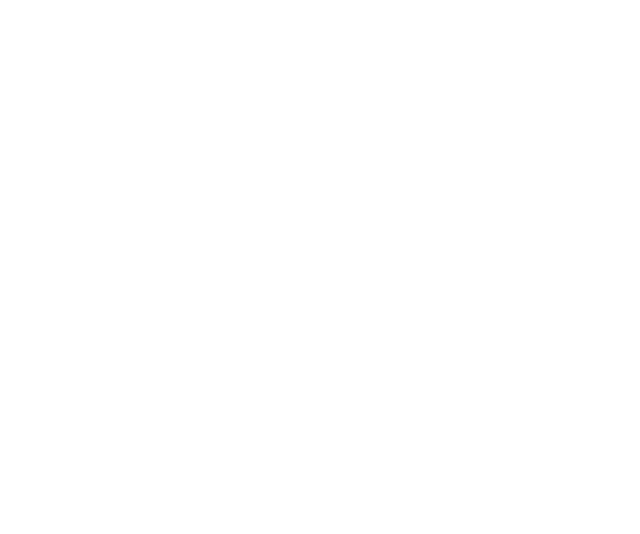
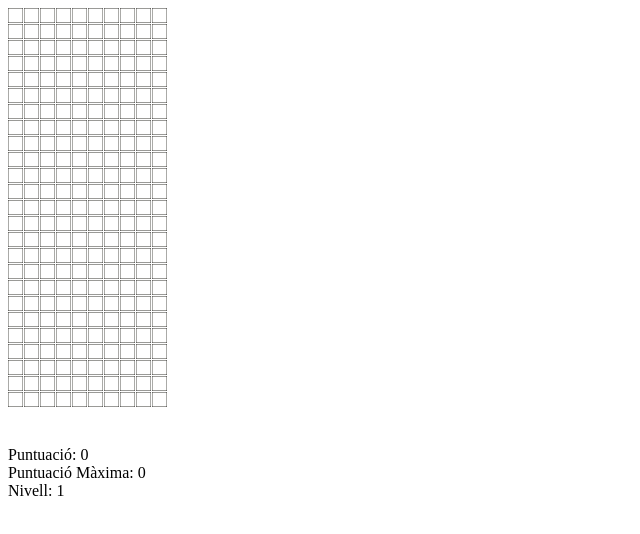
Before and after one commit to aalexal/2DAW_M06_UF2_PracticaTetris, a website: page public_html/index.html in a window 1280 px wide. Shown: the whole page, without its empty margins (0-640 px from the left). Drawn offline with Linux system fonts and the light colour scheme.

Commit message:
tasca 3 acabada. tasca 4 en proces.

```diff
--- a/public_html/codi.js
+++ b/public_html/codi.js
@@ -5,10 +5,9 @@ var Joc = {
     pesaVigent: [],
     pesaSeguent: [],
     comptadorPeces: [i = 0, j = 0, l = 0, o = 0, s = 0, t = 0, z = 0],
-    interval: 1000,
+    interval: 100,
     nivell: 0,
     espai: new Array(),
-
     //Funció que inicialitza el joc
     iniJoc: function () {
         this.puntJugador = 0;
@@ -18,41 +17,78 @@ var Joc = {
         }
         this.pesaVigent = GeneraPesaAleatoria();
         this.calcPesaSeg();
+        this.mostraEspai();
+        this.mostraPuntuacions();
     },
     mostraPuntuacions: function () {
-        document.write("<br>Puntuació: " + this.puntJugador);
-        document.write("<br>Puntuació Màxima: " + this.puntMaxJugador);
-        document.write("<br>Nivell: " + this.nivell);
+        document.getElementById("puntuacions").innerHTML = ("<br>Puntuació: " +
+                Joc.puntJugador + "<br>Puntuació Màxima: " + Joc.puntMaxJugador +
+                "<br>Nivell: " + Joc.nivell);
     },
     //Funció encarregada de mostrar l'espai(mapa, puntuacions i nivell)
     mostraEspai: function () {
+        var canvas = document.getElementById("mapa");
+        var context = canvas.getContext("2d");
+        var img;
         for (var i = 0; i < this.espai.length; i++) {
-            document.write(this.espai[i] + "<br>");
+            for (var j = 0; j < this.espai[i].length; j++) {
+                if (this.espai[i][j] === 0) {
+                    img = document.getElementById("blanc");
+                }
+                if (this.espai[i][j] === "i") {
+                    img = document.getElementById("blau");
+                }
+                if (this.espai[i][j] === "j") {
+                    img = document.getElementById("rosa");
+                }
+                if (this.espai[i][j] === "l") {
+                    img = document.getElementById("taronja");
+                }
+                if (this.espai[i][j] === "o") {
+                    img = document.getElementById("lila");
+                }
+                if (this.espai[i][j] === "s") {
+                    img = document.getElementById("vermell");
+                }
+                if (this.espai[i][j] === "t") {
+                    img = document.getElementById("verd");
+                }
+                if (this.espai[i][j] === "z") {
+                    img = document.getElementById("groc");
+                }
+                context.drawImage(img, j * 16, i * 16, 15, 15);
+            }
         }
     },
+
     //Funció encarregada de calcular quina serà la següent peça en caure
     calcPesaSeg: function () {
         this.pesaSeguent = GeneraPesaAleatoria();
     },
+
     //Funció encarregada de la gestió de la interacció de teclat de l'usuari
     teclaClic: function () {
         //onKeyDown -> executa mètodes "moure" de Pesa
     },
+
     //Funció que realitza el moviment automàtic del joc cada cert interval de temps
     movimentAutomaticJoc: function () {
-        //setInterval
-        console.log(this.pesaVigent);
-        //console.log("Posició inicial Y :" + this.pesaVigent);
-        if ((this.pesaVigent.y >= 0) && (this.pesaVigent.y < 25)) {
-            this.pesaVigent.y += 1;
-        }
-        //console.log("Posició Y:" + this.pesaVigent.y);
+        var interval = setInterval(function () {
+            console.log(Joc.pesaVigent);
+            if ((Joc.pesaVigent.y >= 0) && (Joc.pesaVigent.y < 25) && (Joc.espai[Joc.pesaVigent.y + 1][Joc.pesaVigent.x] !== 1)) {
+                Joc.pesaVigent.y += 1;
+            }else{
+                clearInterval(interval);
+            }
 
-        if(this.pesaVigent.y === 24){ //  ||la y seguent coincideix amb una pesa
-            //Parar pesa i que surti la seguent
-            this.pesaVigent = this.pesaVigent;
-            this.calcPesaSeg();
-        }
+            if ((Joc.pesaVigent.y === 24) || (Joc.espai[Joc.pesaVigent.y + 1][Joc.pesaVigent.x] === 1)) {
+                //Fer desapareixer pesa
+                //clearInterval(interval);
+                Joc.pesaVigent = Joc.pesaSeguent;
+                Joc.calcPesaSeg();
+            }
+
+        }, Joc.interval);
     }
 };
 
@@ -61,7 +97,6 @@ var Pesa = function (forma, color, x, y) {
     this.color = color;
     this.x = x;
     this.y = y;
-
     this.rotarDreta = function () {
         var formaNova = new Array();
         for (var i = 0; i < this.forma.length; i++) {
@@ -72,14 +107,12 @@ var Pesa = function (forma, color, x, y) {
         }
         this.forma = formaNova;
     };
-
     //Per rotar cap a l'esquerra, s'executa 3 cops el mètode per rotar cap a la dreta.
     this.rotarEsquerra = function () {
         for (var i = 0; i < 3; i++) {
             this.rotarDreta();
         }
     };
-
     //Mètode per disminuir la posició x de la peça (moure la peça cap a la esquerra).
     //Si en disminuir la posició, no sobrepassa el límit de la matriu, es mourà.
     this.moureEsquerra = function () {
@@ -87,7 +120,6 @@ var Pesa = function (forma, color, x, y) {
             this.x -= 1;
         }
     };
-
     //Mètode per augmentar la posició x de la peça (moure la peça cap a la dreta).
     //Si en augmentar la posició, no sobrepassa el límit de la matriu, es mourà.
     this.moureDreta = function () {
@@ -95,7 +127,6 @@ var Pesa = function (forma, color, x, y) {
             this.x += 1;
         }
     };
-
     this.getForma = function () {
         return this.forma;
     };
@@ -116,12 +147,7 @@ function GeneraPesaAleatoria() {
     //return peces[numeroAleatori];
 }
 
-//Joc
-Joc.iniJoc();
-console.log(Joc.pesaVigent);
-//setInterval(Joc.movimentAutomaticJoc, Joc.interval);
-
-//document.getElementById("mapa").innerHTML = Joc.mostraEspai();
-/*document.getElementById("mapa").innerHTML = ("<br>Puntuació: " +
-        Joc.puntJugador + "<br>Puntuació Màxima: " + Joc.puntMaxJugador +
-        "<br>Nivell: " + Joc.nivell);*/
+window.onload = function () {
+    Joc.iniJoc();
+    Joc.movimentAutomaticJoc();
+};
--- a/public_html/index.html
+++ b/public_html/index.html
@@ -6,13 +6,21 @@ and open the template in the editor.
 -->
 <html>
     <head>
-        <title>TODO supply a title</title>
+        <title>Pràctica UF2: Tetris</title>
         <meta charset="UTF-8">
         <meta name="viewport" content="width=device-width, initial-scale=1.0">
         <script type="text/javascript" src="codi.js"></script>
     </head>
     <body>
-        <p id="mapa"></p>
+        <img src="imgsCanvas/piezas/blanc.jpg" id="blanc" style="display: none;">
+        <img src="imgsCanvas/piezas/blau.jpg" id="blau" style="display: none;">
+        <img src="imgsCanvas/piezas/groc.jpg" id="groc" style="display: none;">
+        <img src="imgsCanvas/piezas/lila.jpg" id="lila" style="display: none;">
+        <img src="imgsCanvas/piezas/rosa.jpg" id="rosa" style="display: none;">
+        <img src="imgsCanvas/piezas/taronja.jpg" id="taronja" style="display: none;">
+        <img src="imgsCanvas/piezas/verd.jpg" id="verd" style="display: none;">
+        <img src="imgsCanvas/piezas/vermell.jpg" id="vermell" style="display: none;">
+        <canvas id="mapa" width="500" height="400"></canvas>
         <p id="puntuacions"></p>
     </body>
 </html>
```
Also changed, not shown: public_html/imgsCanvas/piezas/blanc.jpg (added), public_html/imgsCanvas/piezas/blau.jpg (added), public_html/imgsCanvas/piezas/groc.jpg (added), public_html/imgsCanvas/piezas/lila.jpg (added), public_html/imgsCanvas/piezas/rosa.jpg (added), public_html/imgsCanvas/piezas/taronja.jpg (added), public_html/imgsCanvas/piezas/verd.jpg (added), public_html/imgsCanvas/piezas/vermell.jpg (added).
